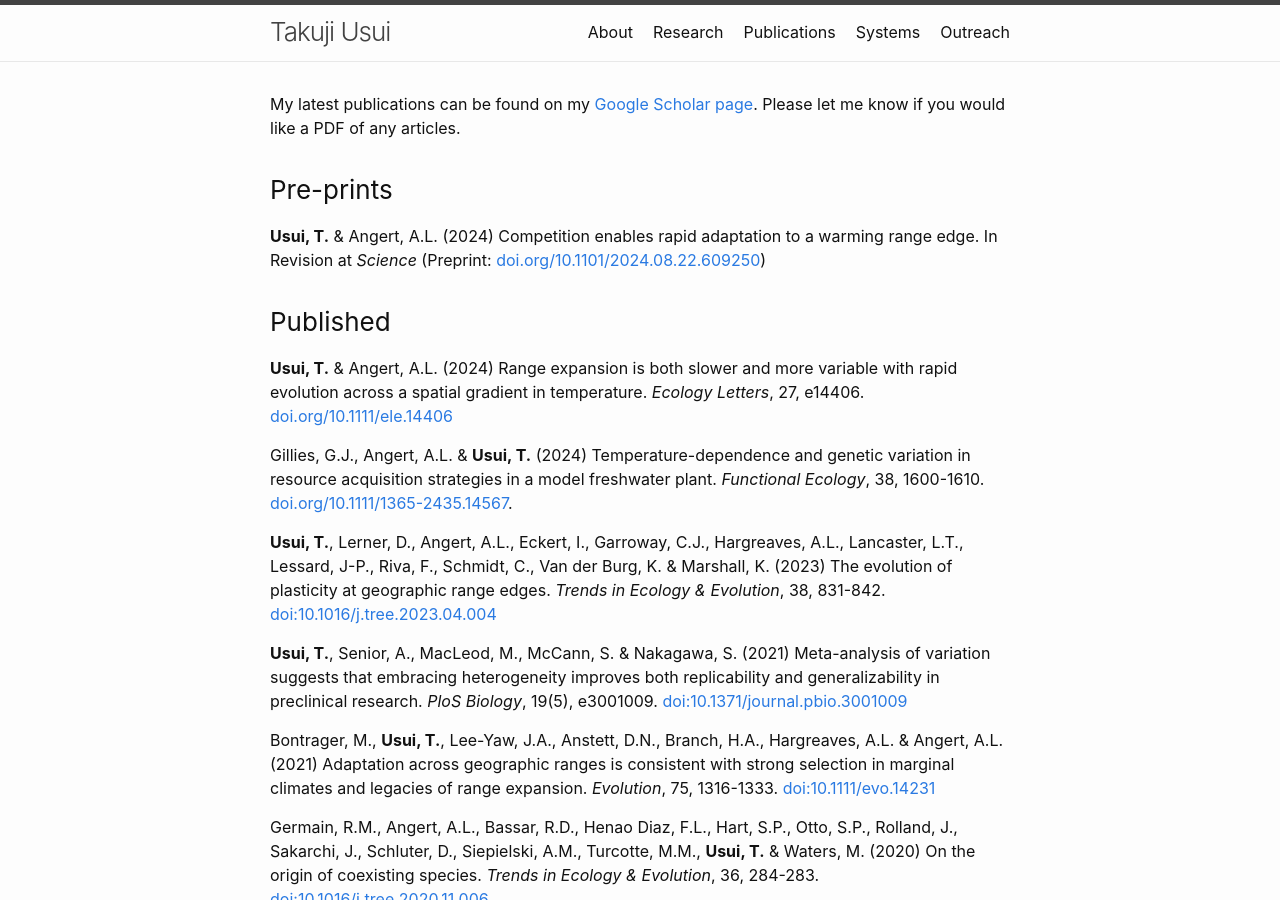
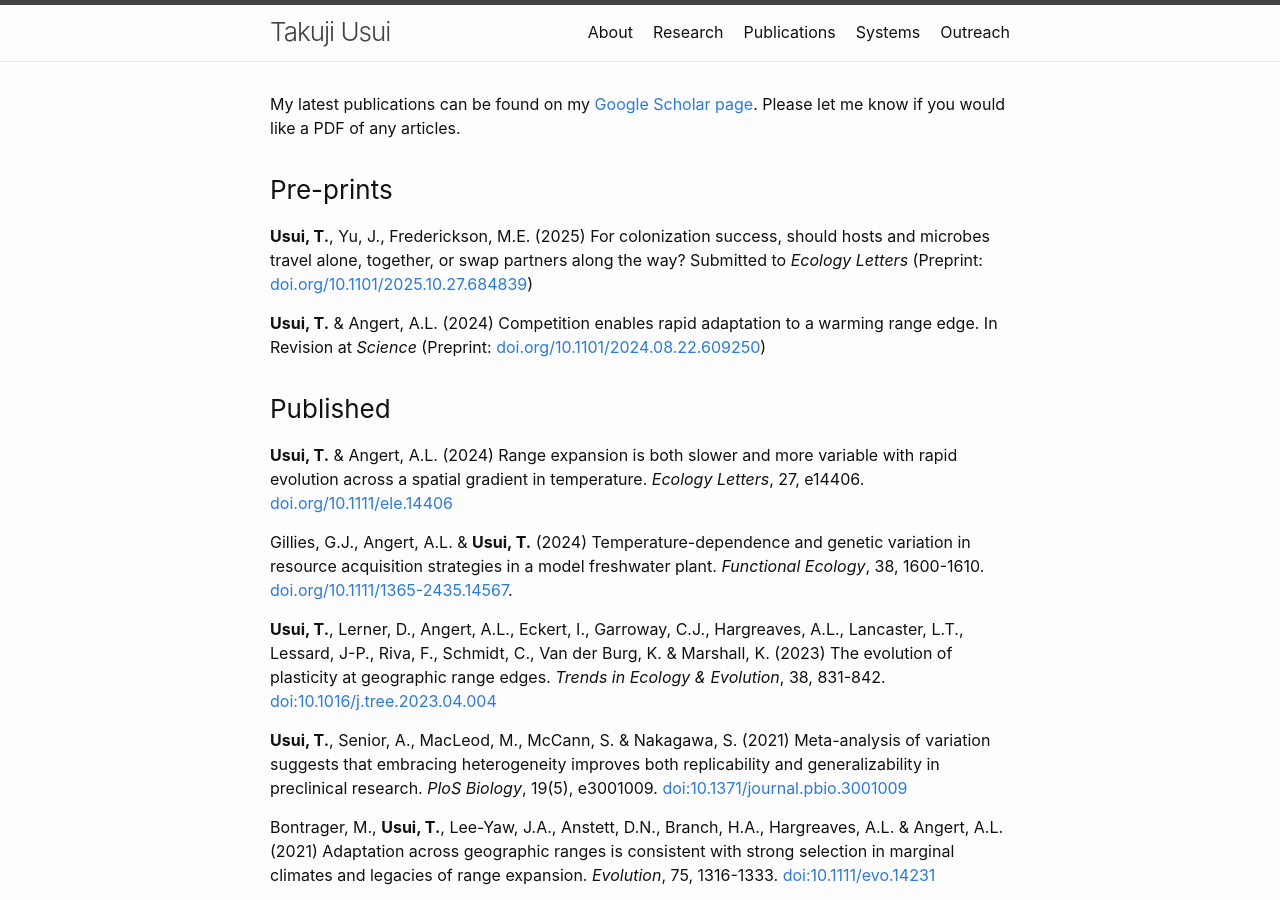
Before and after one commit to takujiusui/takujiusui.github.io, a Jekyll site: the page built from pubs.md, in a window 1280 px wide and 900 px high. Built offline with Jekyll 4.4.1, drawn with Linux system fonts in a browser that asks for light colours.

Commit message:
updating pub

```diff
--- a/pubs.md
+++ b/pubs.md
@@ -6,6 +6,8 @@ order: 3
 
 My latest publications can be found on my [Google Scholar page](https://scholar.google.ca/citations?user=aGFgshoAAAAJ&hl=en). Please let me know if you would like a PDF of any articles.
 ### Pre-prints
+
+**Usui, T.**, Yu, J., Frederickson, M.E. (2025) For colonization success, should hosts and microbes travel alone, together, or swap partners along the way? Submitted to *Ecology Letters* (Preprint: [doi.org/10.1101/2025.10.27.684839](https://www.biorxiv.org/content/10.1101/2025.10.27.684839v1.abstract))
 
 **Usui, T.** & Angert, A.L. (2024) Competition enables rapid adaptation to a warming range edge. In Revision at *Science* (Preprint: [doi.org/10.1101/2024.08.22.609250](https://www.biorxiv.org/content/10.1101/2024.08.22.609250v1))
 
```
Also changed, not shown: research.md (+3 -3 lines).
